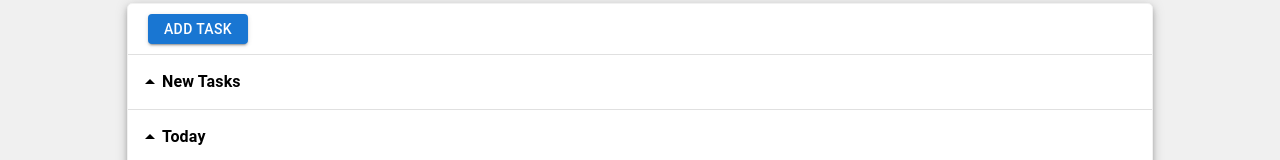
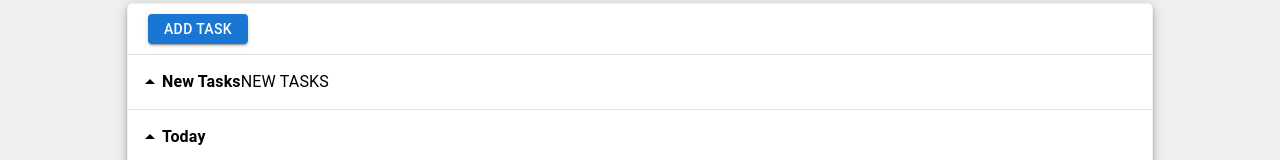
Before and after one commit to Karl02Mae/webfinalexam, a React (Create React App) app: page / in a window 1280 px wide. Shown: the part 125-285 px from the top of the page. Built offline with nearby package versions, Linux system fonts and the light colour scheme.

Commit message:
downloaded webfontloader

```diff
--- a/package.json
+++ b/package.json
@@ -22,7 +22,8 @@
     "react-scripts": "5.0.0",
     "redux": "^4.1.2",
     "redux-thunk": "^2.4.1",
-    "web-vitals": "^2.1.4"
+    "web-vitals": "^2.1.4",
+    "webfontloader": "^1.6.28"
   },
   "scripts": {
     "start": "react-scripts start",
--- /dev/null
+++ b/src/components/NewTasks.js
@@ -0,0 +1,13 @@
+import React from 'react';
+import {
+    Box,
+    Typography
+} from '@mui/material';
+
+export default function NewTasks(props) {
+    return (
+        <Box>
+            <Typography>NEW TASKS</Typography>
+        </Box>
+    )
+}
--- a/src/components/TaskContainer.js
+++ b/src/components/TaskContainer.js
@@ -7,6 +7,8 @@ import {
 } from '@mui/material';
 import ArrowDropUpIcon from '@mui/icons-material/ArrowDropUp';
 import ArrowDropDownIcon from '@mui/icons-material/ArrowDropDown';
+
+import NewTasks from './NewTasks';
 
 
 const style = {
@@ -133,6 +135,7 @@ export default function TaskContainer() {
                     <ArrowDropDownIcon />
                 )}
                 <Typography sx={style.NewTask__Text} onClick={handleClickNTC}>New Tasks</Typography>
+                <NewTasks show={NTC} />
             </Box>
             <Divider />
             <Box sx={style.TodayTask}>
```
Also changed, not shown: 1 other file (tests, documents, lock files or other folders).
